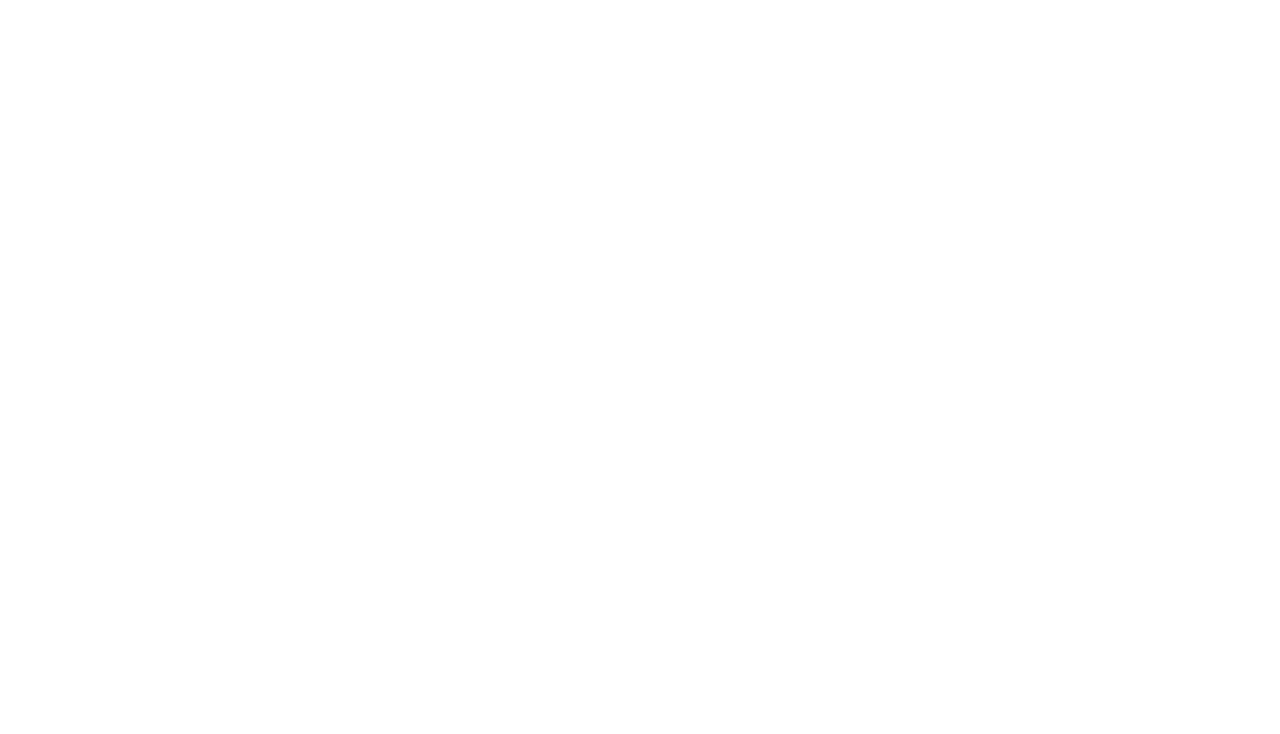
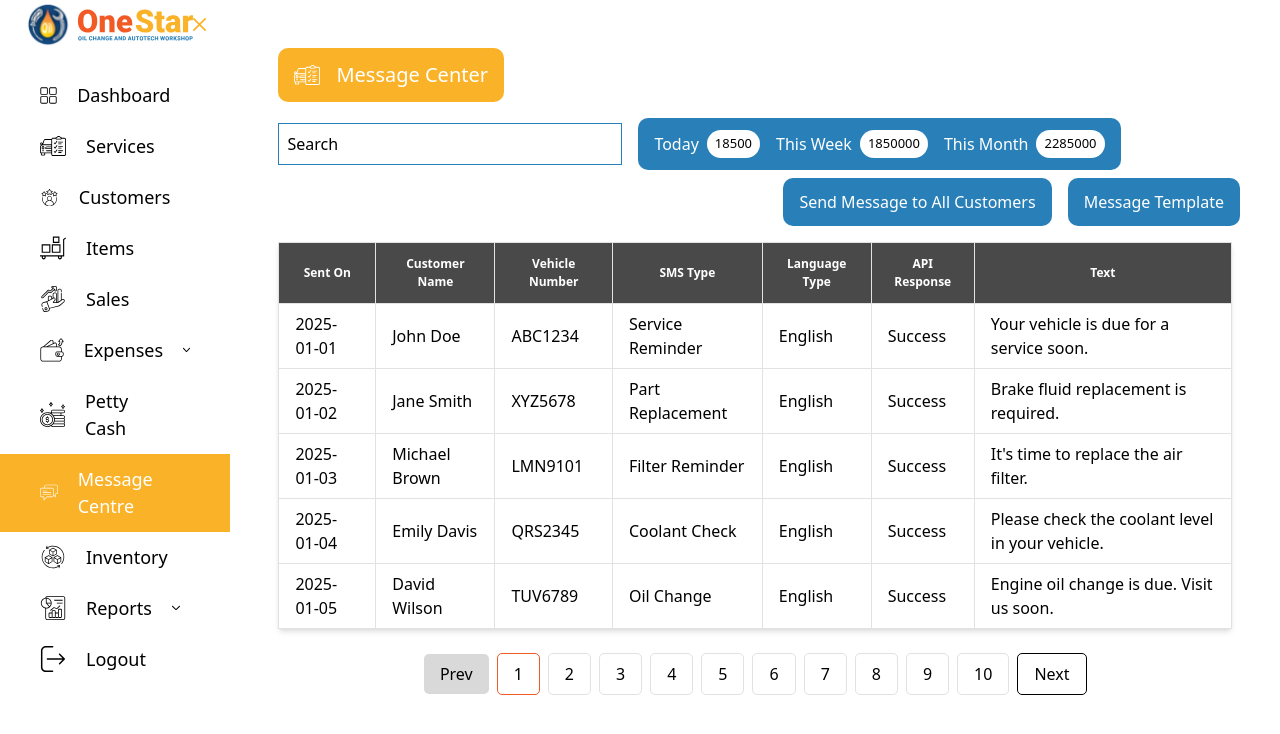
Before and after one commit to rehman25/vehichle_Management, a React (Vite) app: page /message-center in a window 1280 px wide. Before the commit this address had no page. Shown: the top 734 px of the page. Built offline with nearby package versions, Linux system fonts and the light colour scheme.

Commit message:
petty cash and message center screens

```diff
--- a/src/App.tsx
+++ b/src/App.tsx
@@ -13,6 +13,8 @@ import SalesPage from "./pages/SalesPage";
 import ExpensePage from "./pages/ExpensePage";
 import ExpenseCategoryPage from "./pages/ExpenseCategoryPage";
 import ExpenseItemPage from "./pages/ExpenseItemPage";
+import PettyCashPage from "./pages/PettyCashPage";
+import MessageCenterPage from "./pages/MessageCenterPage";
 
 type AppProps = {};
 const App: React.FC<AppProps> = () => {
@@ -32,6 +34,8 @@ const App: React.FC<AppProps> = () => {
         <Route path="/expense" element={<ExpensePage />} />
         <Route path="/expense-category" element={<ExpenseCategoryPage />} />
         <Route path="/expense-item" element={<ExpenseItemPage />} />
+        <Route path="/petty-cash" element={<PettyCashPage />} />
+        <Route path="/message-center" element={<MessageCenterPage />} />
       </Routes>
     </Router>
   );
--- a/src/components/LayoutHeader.tsx
+++ b/src/components/LayoutHeader.tsx
@@ -6,12 +6,14 @@ type LayoutHeaderProps = {
   titleName?: string;
   onAddNew?: () => void;
   removeStatistics?: boolean;
+  removeBtn?: boolean;
 };
 
 const LayoutHeader: React.FC<LayoutHeaderProps> = ({
   titleName,
   onAddNew,
   removeStatistics,
+  removeBtn = false,
 }) => {
   return (
     <div className="flex flex-wrap items-center justify-between gap-4 p-2">
@@ -56,6 +58,7 @@ const LayoutHeader: React.FC<LayoutHeaderProps> = ({
           </div>
         )}
 
+        {!removeBtn && (
           <div
             onClick={onAddNew}
             className="flex items-center gap-4 bg-supporting_blue rounded-[10px] py-3 px-4 cursor-pointer"
@@ -63,6 +66,7 @@ const LayoutHeader: React.FC<LayoutHeaderProps> = ({
             <img src={plusIcon} alt="Add New Icon" />
             <span className="text-[16px] text-white">Add New</span>
           </div>
+        )}
       </div>
     </div>
   );
--- a/src/components/SideBar.tsx
+++ b/src/components/SideBar.tsx
@@ -56,8 +56,8 @@ const SideBar: React.FC<SideBarProps> = ({ isOpen, setIsOpen }) => {
         { name: "Expense Item", route: "/expense-item" },
       ],
     },
-    { name: "Petty Cash", icon: cashSvg, route: "" },
-    { name: "Message Centre", icon: messageSvg, route: "" },
+    { name: "Petty Cash", icon: cashSvg, route: "/petty-cash" },
+    { name: "Message Centre", icon: messageSvg, route: "/message-center" },
     { name: "Inventory", icon: inventorySvg, route: "" },
     {
       name: "Reports",
--- a/src/components/UniversalTable.tsx
+++ b/src/components/UniversalTable.tsx
@@ -7,9 +7,14 @@ import printIcon from "../assets/images/print-icon.svg";
 type UniversalTableProps = {
   headers: string[];
   data: Array<{ [key: string]: any }>;
+  isAction?: boolean;
 };
 
-const UniversalTable: React.FC<UniversalTableProps> = ({ headers, data }) => {
+const UniversalTable: React.FC<UniversalTableProps> = ({
+  headers,
+  data,
+  isAction = true,
+}) => {
   return (
     <div className="overflow-x-auto p-2 mt-2">
       <table className="w-full table-auto bg-white shadow-md border border-[#E2E2E2]">
@@ -23,9 +28,11 @@ const UniversalTable: React.FC<UniversalTableProps> = ({ headers, data }) => {
                 {header}
               </th>
             ))}
+            {isAction && (
               <th className="px-4 py-3 border border-[#E2E2E2] text-[12px]">
                 Action
               </th>
+            )}
           </tr>
         </thead>
         <tbody>
@@ -39,6 +46,7 @@ const UniversalTable: React.FC<UniversalTableProps> = ({ headers, data }) => {
                   {row[header] ?? "-"}
                 </td>
               ))}
+              {isAction && (
                 <td className="px-4 py-2 flex gap-2 justify-center">
                   <button className="w-[29px] h-[29px] flex items-center justify-center bg-secondary rounded-[5px] text-white">
                     <img src={deleteIcon} alt="deleteIcon" />
@@ -53,6 +61,7 @@ const UniversalTable: React.FC<UniversalTableProps> = ({ headers, data }) => {
                     <img src={printIcon} alt="printIcon" />
                   </button>
                 </td>
+              )}
             </tr>
           ))}
         </tbody>
--- /dev/null
+++ b/src/pages/MessageCenterPage.tsx
@@ -0,0 +1,148 @@
+import Layout from "../constant/Layout";
+import LayoutHeader from "../components/LayoutHeader";
+import UniversalTable from "../components/UniversalTable";
+import { useState } from "react";
+import arrowIcon from "../assets/images/arrow-icon.svg";
+import saveIcon from "../assets/images/save-btn.svg";
+import Input from "../components/Input";
+import Pagination from "../components/Pagination";
+
+const MessageCenterPage = () => {
+  const [showForm, setShowForm] = useState<boolean>(false);
+  const [currentPage, setCurrentPage] = useState<number>(1);
+  const headers = [
+    "Sent On",
+    "Customer Name",
+    "Vehicle Number",
+    "SMS Type",
+    "Language Type",
+    "API Response",
+    "Text",
+  ];
+
+  const data = [
+    {
+      "Sent On": "2025-01-01",
+      "Customer Name": "John Doe",
+      "Vehicle Number": "ABC1234",
+      "SMS Type": "Service Reminder",
+      "Language Type": "English",
+      "API Response": "Success",
+      Text: "Your vehicle is due for a service soon.",
+    },
+    {
+      "Sent On": "2025-01-02",
+      "Customer Name": "Jane Smith",
+      "Vehicle Number": "XYZ5678",
+      "SMS Type": "Part Replacement",
+      "Language Type": "English",
+      "API Response": "Success",
+      Text: "Brake fluid replacement is required.",
+    },
+    {
+      "Sent On": "2025-01-03",
+      "Customer Name": "Michael Brown",
+      "Vehicle Number": "LMN9101",
+      "SMS Type": "Filter Reminder",
+      "Language Type": "English",
+      "API Response": "Success",
+      Text: "It's time to replace the air filter.",
+    },
+    {
+      "Sent On": "2025-01-04",
+      "Customer Name": "Emily Davis",
+      "Vehicle Number": "QRS2345",
+      "SMS Type": "Coolant Check",
+      "Language Type": "English",
+      "API Response": "Success",
+      Text: "Please check the coolant level in your vehicle.",
+    },
+    {
+      "Sent On": "2025-01-05",
+      "Customer Name": "David Wilson",
+      "Vehicle Number": "TUV6789",
+      "SMS Type": "Oil Change",
+      "Language Type": "English",
+      "API Response": "Success",
+      Text: "Engine oil change is due. Visit us soon.",
+    },
+  ];
+
+  return (
+    <Layout>
+      {showForm ? (
+        <div className="p-2">
+          <div className="flex items-center justify-between">
+            <p className="text-[24px] text-supporting_gray border-l border-[#000000] pl-4">
+              Add Petty Cash
+            </p>
+            <div className="flex items-center gap-4">
+              <button
+                onClick={() => setShowForm(false)}
+                className="flex items-center gap-4 bg-primary rounded-[10px] p-4 cursor-pointer py-3 px-4"
+              >
+                <img src={arrowIcon} alt="arrowIcon-Icon" />
+                <span className="text-[16px] text-white">Back</span>
+              </button>
+              <button className="flex items-center gap-4 bg-supporting_blue rounded-[10px] py-3 px-4 cursor-pointer">
+                <img src={saveIcon} alt="save-Icon" />
+                <span className="text-[16px] text-white">Save</span>
+              </button>
+            </div>
+          </div>
+
+          {/* ---form fields--- */}
+          <div className="p-12 bg-white space-y-4 border rounded-lg shadow-lg mt-5">
+            <div className="flex items-center gap-x-4">
+              <p className="text-[16px] font-bold text-supporting_gray w-32 flex-shrink-0">
+                Date
+              </p>
+              <Input value={"2025-01-01"} />
+            </div>
+            <div className="flex items-center gap-x-4">
+              <p className="text-[16px] font-bold text-supporting_gray w-32 flex-shrink-0">
+                Amount
+              </p>
+              <Input value={"2300 Rs."} />
+            </div>
+            <div className="flex items-center gap-x-4">
+              <p className="text-[16px] font-bold text-supporting_gray w-32 flex-shrink-0">
+                Description
+              </p>
+              <Input value={"Daily Expense"} />
+            </div>
+          </div>
+        </div>
+      ) : (
+        <div>
+          <LayoutHeader
+            titleName={"Message Center"}
+            onAddNew={() => setShowForm(true)}
+            removeBtn={true}
+          />
+          <div className="flex justify-end items-center gap-4">
+            <div className="flex items-center gap-4 bg-supporting_blue rounded-[10px] py-3 px-4 cursor-pointer">
+              {/* <img src={plusIcon} alt="Add New Icon" /> */}
+              <span className="text-[16px] text-white">
+                Send Message to All Customers
+              </span>
+            </div>
+            <div className="flex items-center gap-4 bg-supporting_blue rounded-[10px] py-3 px-4 cursor-pointer">
+              {/* <img src={plusIcon} alt="Add New Icon" /> */}
+              <span className="text-[16px] text-white">Message Template</span>
+            </div>
+          </div>
+          <UniversalTable headers={headers} data={data} isAction={false} />
+          <Pagination
+            totalItems={100}
+            itemsPerPage={10}
+            currentPage={currentPage}
+            onPageChange={(page: number) => setCurrentPage(page)}
+          />
+        </div>
+      )}
+    </Layout>
+  );
+};
+
+export default MessageCenterPage;
--- /dev/null
+++ b/src/pages/PettyCashPage.tsx
@@ -0,0 +1,113 @@
+import Layout from "../constant/Layout";
+import LayoutHeader from "../components/LayoutHeader";
+import UniversalTable from "../components/UniversalTable";
+import { useState } from "react";
+import arrowIcon from "../assets/images/arrow-icon.svg";
+import saveIcon from "../assets/images/save-btn.svg";
+import Input from "../components/Input";
+import Pagination from "../components/Pagination";
+
+const PettyCashPage = () => {
+  const [showForm, setShowForm] = useState<boolean>(false);
+  const [currentPage, setCurrentPage] = useState<number>(1);
+  const headers = ["Date", "Amount", "Description", "Created On"];
+
+  const data = [
+    {
+      Date: "2025-01-01",
+      Amount: 50,
+      Description: "Daily Expense",
+      "Created On": "2025-01-01",
+    },
+    {
+      Date: "2025-01-02",
+      Amount: 20,
+      Description: "Brake Fluid",
+      "Created On": "2025-01-02",
+    },
+    {
+      Date: "2025-01-03",
+      Amount: 15,
+      Description: "Air Filter",
+      "Created On": "2025-01-03",
+    },
+    {
+      Date: "2025-01-04",
+      Amount: 25,
+      Description: "Coolant",
+      "Created On": "2025-01-04",
+    },
+    {
+      Date: "2025-01-05",
+      Amount: 30,
+      Description: "Engine Oil",
+      "Created On": "2025-01-05",
+    },
+  ];
+
+  return (
+    <Layout>
+      {showForm ? (
+        <div className="p-2">
+          <div className="flex items-center justify-between">
+            <p className="text-[24px] text-supporting_gray border-l border-[#000000] pl-4">
+              Add Petty Cash
+            </p>
+            <div className="flex items-center gap-4">
+              <button
+                onClick={() => setShowForm(false)}
+                className="flex items-center gap-4 bg-primary rounded-[10px] p-4 cursor-pointer py-3 px-4"
+              >
+                <img src={arrowIcon} alt="arrowIcon-Icon" />
+                <span className="text-[16px] text-white">Back</span>
+              </button>
+              <button className="flex items-center gap-4 bg-supporting_blue rounded-[10px] py-3 px-4 cursor-pointer">
+                <img src={saveIcon} alt="save-Icon" />
+                <span className="text-[16px] text-white">Save</span>
+              </button>
+            </div>
+          </div>
+
+          {/* ---form fields--- */}
+          <div className="p-12 bg-white space-y-4 border rounded-lg shadow-lg mt-5">
+            <div className="flex items-center gap-x-4">
+              <p className="text-[16px] font-bold text-supporting_gray w-32 flex-shrink-0">
+                Date
+              </p>
+              <Input value={"2025-01-01"} />
+            </div>
+            <div className="flex items-center gap-x-4">
+              <p className="text-[16px] font-bold text-supporting_gray w-32 flex-shrink-0">
+                Amount
+              </p>
+              <Input value={"2300 Rs."} />
+            </div>
+            <div className="flex items-center gap-x-4">
+              <p className="text-[16px] font-bold text-supporting_gray w-32 flex-shrink-0">
+                Description
+              </p>
+              <Input value={"Daily Expense"} />
+            </div>
+          </div>
+        </div>
+      ) : (
+        <div>
+          <LayoutHeader
+            titleName={"Petty Cash"}
+            onAddNew={() => setShowForm(true)}
+          />
+          <UniversalTable headers={headers} data={data} />
+
+          <Pagination
+            totalItems={100}
+            itemsPerPage={10}
+            currentPage={currentPage}
+            onPageChange={(page: number) => setCurrentPage(page)}
+          />
+        </div>
+      )}
+    </Layout>
+  );
+};
+
+export default PettyCashPage;
```
Also changed, not shown: 1 other file (tests, documents, lock files or other folders). Lines whose indentation alone changed are shown as unchanged.
